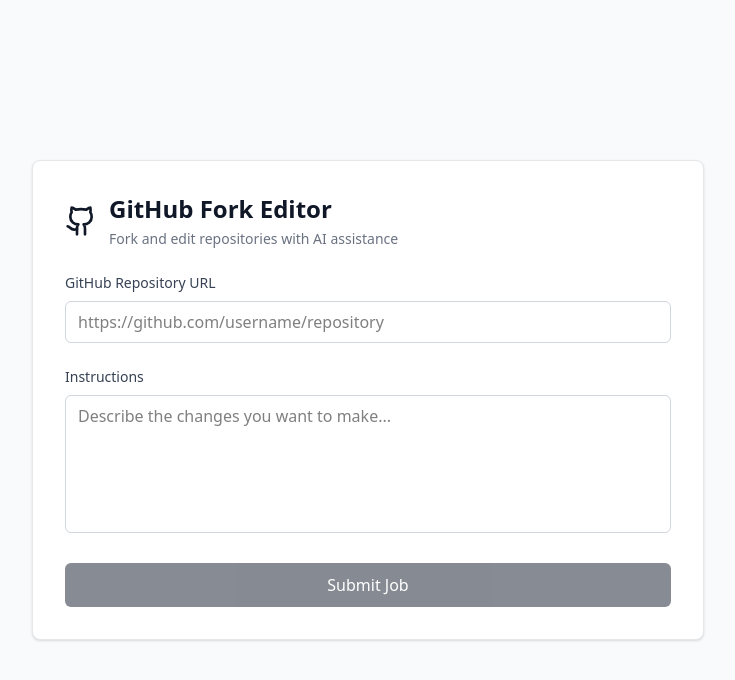
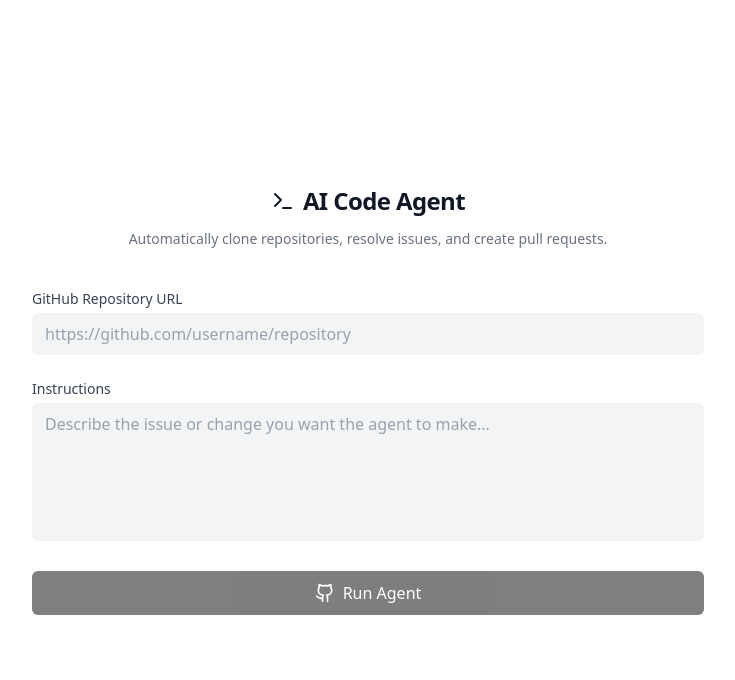
Before and after one commit to hemanth-1321/runnable-assignment, a React (Vite) app in the folder client/: page / in a window 1280 px wide. Shown: the top 680 px of the page, without its empty margins (272-1007 px from the left). Built offline with nearby package versions, Linux system fonts and the light colour scheme.

Commit message:
frontend

```diff
--- a/client/src/App.tsx
+++ b/client/src/App.tsx
@@ -1,6 +1,6 @@
 import React, { useState } from "react";
 import type { FormEvent } from "react";
-import { AlertCircle, CheckCircle2, Github, Loader2 } from "lucide-react";
+import { Github, Loader2, CheckCircle2, AlertCircle, Terminal } from "lucide-react";
 import { BACKEND_URL } from "./config";
 
 interface MessageState {
@@ -20,7 +20,6 @@
   const [loading, setLoading] = useState<boolean>(false);
   const [message, setMessage] = useState<MessageState>({ type: "", text: "" });
 
-  // Form submission handler
   const handleSubmit = async (e: FormEvent<HTMLFormElement>) => {
     e.preventDefault();
     setLoading(true);
@@ -40,7 +39,7 @@
       if (data.success) {
         setMessage({
           type: "success",
-          text: `Job created successfully. Job ID: ${data.jobId}`,
+          text: `Task created successfully. Job ID: ${data.jobId}`,
         });
         setGithubUrl("");
         setPrompt("");
@@ -57,28 +56,30 @@
   };
 
   return (
-    <div className="min-h-screen bg-gray-50 flex items-center justify-center p-4">
-      <div className="w-full max-w-2xl">
-        <div className="bg-white rounded-lg shadow-sm border border-gray-200 p-8">
-          <div className="flex items-center gap-3 mb-6">
-            <Github className="w-8 h-8 text-gray-900" />
-            <div>
-              <h1 className="text-2xl font-semibold text-gray-900">
-                GitHub Fork Editor
+    <div className="min-h-screen bg-white text-gray-900 flex flex-col items-center justify-center px-6 py-12">
+      {/* HEADER */}
+      <div className="w-full max-w-2xl mb-10 text-center">
+        <div className="flex items-center justify-center gap-2 mb-3">
+          <Terminal className="w-6 h-6 text-gray-900" />
+          <h1 className="text-2xl font-semibold tracking-tight">
+            AI Code Agent
           </h1>
-              <p className="text-sm text-gray-500 mt-1">
-                Fork and edit repositories with AI assistance
+        </div>
+        <p className="text-sm text-gray-500">
+          Automatically clone repositories, resolve issues, and create pull requests.
         </p>
-            </div>
       </div>
 
       {/* FORM */}
-          <form onSubmit={handleSubmit} className="space-y-6">
+      <form
+        onSubmit={handleSubmit}
+        className="w-full max-w-2xl flex flex-col gap-6"
+      >
         {/* GitHub URL input */}
         <div>
           <label
             htmlFor="githuburl"
-                className="block text-sm font-medium text-gray-700 mb-2"
+            className="block text-sm font-medium text-gray-700 mb-1"
           >
             GitHub Repository URL
           </label>
@@ -89,16 +90,15 @@
             onChange={(e) => setGithubUrl(e.target.value)}
             placeholder="https://github.com/username/repository"
             required
-                className="w-full px-3 py-2 border border-gray-300 rounded-md
-                focus:outline-none focus:ring-2 focus:ring-blue-500 focus:border-transparent"
+            className="w-full px-3 py-2 bg-gray-100 border border-transparent rounded-md text-gray-900 placeholder-gray-400 focus:outline-none focus:ring-1 focus:ring-black"
           />
         </div>
 
-            {/* Instructions textarea */}
+        {/* Prompt textarea */}
         <div>
           <label
             htmlFor="prompt"
-                className="block text-sm font-medium text-gray-700 mb-2"
+            className="block text-sm font-medium text-gray-700 mb-1"
           >
             Instructions
           </label>
@@ -106,12 +106,11 @@
             id="prompt"
             value={prompt}
             onChange={(e) => setPrompt(e.target.value)}
-                placeholder="Describe the changes you want to make..."
+            placeholder="Describe the issue or change you want the agent to make..."
             required
             minLength={5}
             rows={5}
-                className="w-full px-3 py-2 border border-gray-300 rounded-md
-                focus:outline-none focus:ring-2 focus:ring-blue-500 focus:border-transparent resize-none"
+            className="w-full px-3 py-2 bg-gray-100 border border-transparent rounded-md text-gray-900 placeholder-gray-400 focus:outline-none focus:ring-1 focus:ring-black resize-none"
           />
         </div>
 
@@ -119,10 +118,7 @@
         <button
           type="submit"
           disabled={loading || !githubUrl || prompt.length < 5}
-              className="w-full bg-gray-900 text-white py-2.5 px-4 rounded-md font-medium
-              hover:bg-gray-800 focus:outline-none focus:ring-2 focus:ring-gray-900
-              focus:ring-offset-2 disabled:opacity-50 disabled:cursor-not-allowed
-              transition-colors flex items-center justify-center gap-2"
+          className="w-full bg-black text-white py-2.5 rounded-md font-medium hover:bg-gray-800 focus:outline-none focus:ring-2 focus:ring-black disabled:opacity-50 disabled:cursor-not-allowed flex items-center justify-center gap-2 transition-colors"
         >
           {loading ? (
             <>
@@ -130,7 +126,10 @@
               Processing...
             </>
           ) : (
-                "Submit Job"
+            <>
+              <Github className="w-5 h-5" />
+              Run Agent
+            </>
           )}
         </button>
       </form>
@@ -138,28 +137,18 @@
       {/* Message */}
       {message.text && (
         <div
-              className={`mt-6 p-4 rounded-md flex items-start gap-3 ${
-                message.type === "success"
-                  ? "bg-green-50 border border-green-200"
-                  : "bg-red-50 border border-red-200"
+          className={`mt-8 text-sm flex items-center gap-2 ${
+            message.type === "success" ? "text-green-600" : "text-red-600"
           }`}
         >
           {message.type === "success" ? (
-                <CheckCircle2 className="w-5 h-5 text-green-600 flex-shrink-0 mt-0.5" />
+            <CheckCircle2 className="w-4 h-4" />
           ) : (
-                <AlertCircle className="w-5 h-5 text-red-600 flex-shrink-0 mt-0.5" />
+            <AlertCircle className="w-4 h-4" />
           )}
-              <p
-                className={`text-sm ${
-                  message.type === "success" ? "text-green-800" : "text-red-800"
-                }`}
-              >
-                {message.text}
-              </p>
+          <span>{message.text}</span>
         </div>
       )}
     </div>
-      </div>
-    </div>
   );
 }
```
Also changed, not shown: 1 other file (tests, documents, lock files or other folders). Lines whose indentation alone changed are shown as unchanged.
